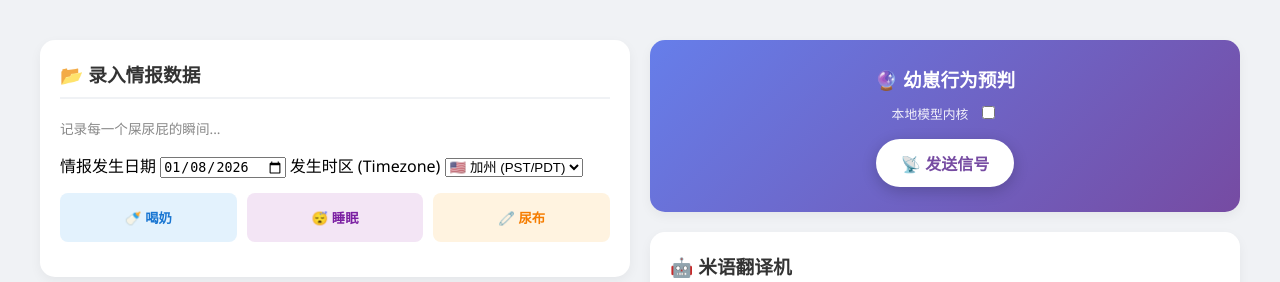
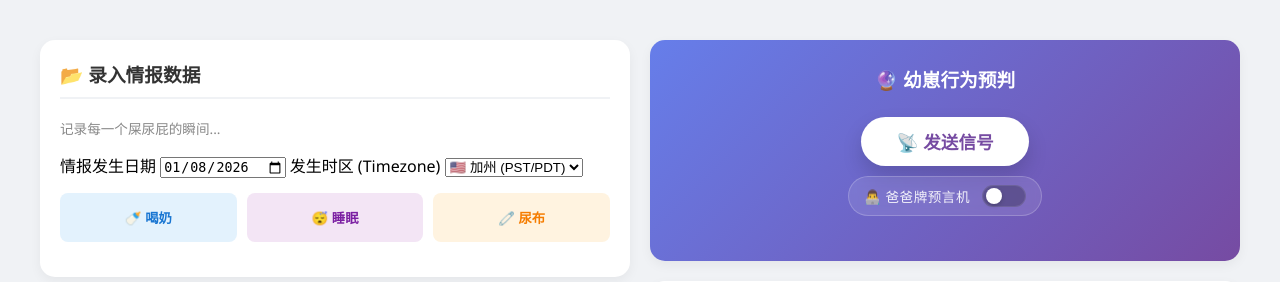
Before and after one commit to cwscx/shumi_pattern, a Django app: template shumi_server/templates/index.html in a window 1280 px wide. Shown: the part 185-467 px from the top of the page. Run offline with Django 4.2, Linux system fonts and the light colour scheme; the template is opened without the code that fills it, so the values that code supplies are empty; some libraries are stand-ins or nearby versions.

Commit message:
local model toggle UI change + 1/7 data

```diff
--- a/shumi_server/shumi_server/views/ai_views.py
+++ b/shumi_server/shumi_server/views/ai_views.py
@@ -150,9 +150,9 @@ def get_prediction(request):
                     local_model_output += f"{action_obj} with probability {prob * 100:.2f}%\n"
             except Exception as e:
                 local_model_output = f"Error running local model: {str(e)}"
+        print(local_model_output)
 
         # 4. Resolve JSON Path using Django Settings
-        # This fixes the "file not found" error in modular views
         json_path = os.path.join(settings.BASE_DIR, "shumi_server", "shumi.json")
 
         if not os.path.exists(json_path):
--- a/shumi_server/static/style.css
+++ b/shumi_server/static/style.css
@@ -221,6 +221,89 @@ button { cursor: pointer; border: none; border-radius: 8px; font-weight: 600; tr
     100% { transform: scaleX(1); }
 }
 
+/* Local model toggle slider */
+/* --- Modern Local Model Toggle --- */
+.model-toggle-wrapper {
+    background: rgba(255, 255, 255, 0.1);
+    padding: 8px 15px;
+    border-radius: 20px;
+    backdrop-filter: blur(5px);
+    border: 1px solid rgba(255, 255, 255, 0.2);
+    display: inline-flex; /* Changed to inline-flex for better centering */
+    align-items: center;
+    gap: 12px;
+    margin: 0 auto 20px auto;
+}
+
+.model-toggle-wrapper span {
+    font-size: 0.85rem;
+    font-weight: 500;
+    letter-spacing: 0.5px;
+    color: rgba(255, 255, 255, 0.9);
+}
+
+/* The Switch Container */
+.switch {
+    position: relative;
+    display: inline-block;
+    width: 44px;
+    height: 22px;
+}
+
+/* Hide default HTML checkbox */
+.switch input {
+    opacity: 0;
+    width: 0;
+    height: 0;
+}
+
+/* The Slider */
+.slider {
+    position: absolute;
+    cursor: pointer;
+    top: 0; left: 0; right: 0; bottom: 0;
+    background-color: rgba(0, 0, 0, 0.25);
+    transition: .4s;
+    border-radius: 34px;
+    border: 1px solid rgba(255, 255, 255, 0.1);
+}
+
+.slider:before {
+    position: absolute;
+    content: "";
+    height: 16px;
+    width: 16px;
+    left: 3px;
+    bottom: 2px;
+    background-color: white;
+    transition: .4s;
+    border-radius: 50%;
+    box-shadow: 0 2px 4px rgba(0,0,0,0.2);
+}
+
+/* When checked: slider becomes Green */
+input:checked + .slider {
+    background-color: #4cd964; /* iOS Green */
+    box-shadow: 0 0 10px rgba(76, 217, 100, 0.4);
+}
+
+/* Move the circle when checked */
+input:checked + .slider:before {
+    transform: translateX(20px);
+}
+
+/* --- Added polish for the forecast button --- */
+.btn-get-forecast {
+    background: white;
+    color: #764ba2;
+    padding: 12px 35px;
+    border-radius: 30px;
+    font-size: 1.1rem;
+    box-shadow: 0 10px 20px rgba(0,0,0,0.15);
+    border: none;
+    cursor: pointer;
+}
+
 /* Three dots animation */
 .dot-ani::after {
     content: '';
@@ -260,7 +343,9 @@ button { cursor: pointer; border: none; border-radius: 8px; font-weight: 600; tr
 }
 
 
-/* AI Section */
+/********* AI Section **************/
+
+
 #userQuery {
     width: 100%;
     padding: 12px;
--- a/shumi_server/templates/index.html
+++ b/shumi_server/templates/index.html
@@ -98,14 +98,6 @@
         <h3>🔮 幼崽行为预判</h3>
     </div>
 
-    <div class="model-toggle-wrapper" style="margin-bottom: 15px; display: flex; align-items: center; justify-content: center; gap: 10px;">
-        <span style="font-size: 0.8rem; opacity: 0.9;">本地模型内核</span>
-        <label class="switch">
-            <input type="checkbox" id="localModelToggle">
-            <span class="slider round"></span>
-        </label>
-    </div>
-
     <div id="predictionDisplay" class="prediction-main">
         <div id="shumiLoader" class="shumi-loader" style="display: none;">
             <div class="flip-container">
@@ -133,6 +125,14 @@
 
     <div class="prediction-controls">
         <button class="btn-get-forecast" id="forecastBtn" onclick="updatePrediction()">📡 发送信号</button>
+
+        <div class="model-toggle-wrapper">
+            <span>👨‍💻 爸爸牌预言机</span>
+            <label class="switch">
+                <input type="checkbox" id="localModelToggle">
+                <span class="slider round"></span>
+            </label>
+    </div>
         <button class="btn-expand" id="expandBtn" onclick="toggleReasoning()" style="display: none;">查看推理详情</button>
     </div>
 </div>
```
Also changed, not shown: shumi_server/shumi_server/shumi.json.
